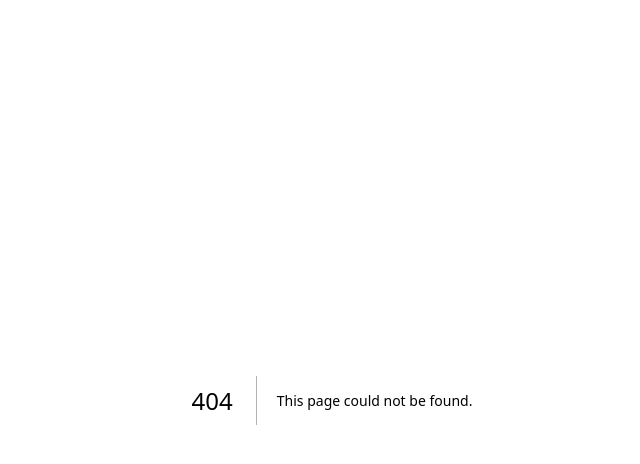
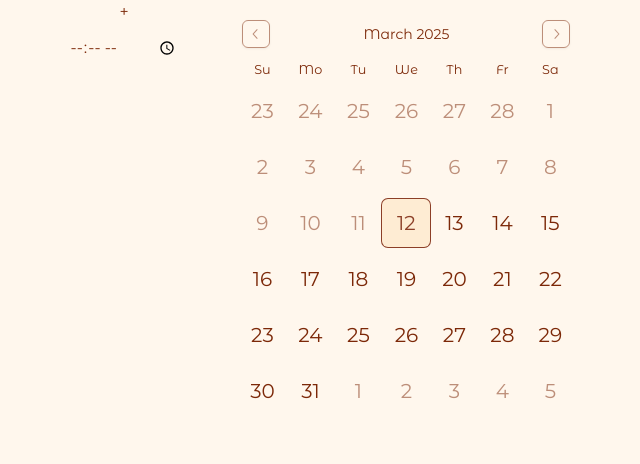
Before and after one commit to jakespvk/kimmy-esthi-frontend, a Next.js app: page /admin/new-appointments in a window 1280 px wide. Before the commit this address had no page. Shown: the top 464 px of the page, without its empty margins (308-948 px from the left). Built offline with nearby package versions, Linux system fonts and the light colour scheme; no server answers.

Commit message:
some major updates

```diff
--- /dev/null
+++ b/app/admin/dashboard/page.tsx
@@ -0,0 +1,9 @@
+import Link from "next/link";
+
+export default function AdminDashboard() {
+  return (
+    <div>
+      <Link href="admin/new-appointments">Create Appointments</Link>
+    </div>
+  )
+}
--- /dev/null
+++ b/app/admin/new-appointments/page.tsx
@@ -0,0 +1,126 @@
+"use client"
+
+import { zodResolver } from "@hookform/resolvers/zod"
+import { format } from "date-fns"
+import { useForm } from "react-hook-form"
+import { z } from "zod"
+
+import { Calendar } from "@/components/ui/calendar"
+import {
+  Form,
+  FormField,
+  FormItem,
+  FormLabel,
+} from "@/components/ui/form"
+import { Appointment } from '../../types'
+import { useState } from "react"
+
+const FormSchema = z.object({
+  appointmentDates: z.object({
+    Item: z.date({
+      required_error: "A date is required.",
+    }),
+  }),
+})
+
+const baseUrl = process.env.NEXT_PUBLIC_API_BASE_URL;
+
+const today = new Date(new Date().setHours(0, 0, 0, 0));
+
+export default function NewAppointments({ searchParams }:
+  {
+    searchParams:
+    { appointmentType: string }
+  }) {
+
+  const [selectedDates, setSelectedDates] = useState<Date[] | undefined>();
+  const [count, setCount] = useState<number>(1);
+
+  const form = useForm<z.infer<typeof FormSchema>>({
+    resolver: zodResolver(FormSchema),
+  })
+
+  const onSubmit = async (data: z.infer<typeof FormSchema> | undefined) => {
+    if (data === undefined) {
+      // HANDLE THROW ERROR
+    } else {
+      const response = await fetch(`${baseUrl}/admin/appointments`, {
+        method: 'POST',
+        headers: {
+          'Content-Type': 'application/json',
+        },
+        body: JSON.stringify({ ...data.appointmentDates }),
+      });
+
+      if (!response.ok) {
+        // HANDLE ERROR RESPONSE
+      }
+
+      let result = await response.json();
+    }
+  }
+
+  const inputArr = [
+    {
+      type: "time",
+      id: 1,
+      value: ""
+    }
+  ];
+
+  const [arr, setArr] = useState(inputArr);
+
+  const addInput = () => {
+    setArr((s: any) => {
+      return [
+        ...s,
+        {
+          type: "time",
+          value: ""
+        }
+      ];
+    });
+  };
+
+  const handleChange = (e: any) => {
+    e.preventDefault();
+
+    const index = e.target.id;
+    setArr(s => {
+      const newArr = s.slice();
+      newArr[index].value = e.target.value;
+
+      return newArr;
+    });
+  };
+
+  return (
+    <>
+      <div className="flex flex-row items-start justify-center gap-10">
+        <div className="flex flex-col space-y-3">
+          <button onClick={addInput}>+</button>
+          {arr.map((item, i) => {
+            return (
+              <input
+                onChange={handleChange}
+                value={item.value}
+                id={i.toString()}
+                type={item.type}
+              />
+            );
+          })}
+        </div>
+        <Calendar
+          mode="multiple"
+          selected={selectedDates}
+          onSelect={setSelectedDates}
+          disabled={(date) =>
+            date < today
+          }
+          className="bg-(--color-base-100)"
+          initialFocus
+        />
+      </div>
+    </>
+  )
+}
--- /dev/null
+++ b/app/admin/page.tsx
@@ -0,0 +1,83 @@
+"use client";
+import { Button } from '@/components/ui/button';
+import { Form, FormControl, FormDescription, FormField, FormItem, FormLabel, FormMessage } from '@/components/ui/form';
+import { Input } from '@/components/ui/input';
+import { zodResolver } from "@hookform/resolvers/zod";
+import { redirect } from 'next/navigation';
+import { useForm } from 'react-hook-form';
+import { z } from "zod";
+
+const formSchema = z.object({
+  username: z.string().min(2).max(50),
+  password: z.string().min(2).max(50),
+})
+
+const baseUrl = process.env.NEXT_PUBLIC_API_BASE_URL;
+
+const Admin = () => {
+
+  const form = useForm<z.infer<typeof formSchema>>({
+    resolver: zodResolver(formSchema),
+    defaultValues: {
+      username: "",
+    },
+  })
+
+  async function onSubmit(values: z.infer<typeof formSchema>) {
+    const response = await fetch(`${baseUrl}/admin`, {
+      method: 'POST',
+      headers: {
+        'Content-Type': 'application/json',
+      },
+      body: JSON.stringify({ ...values })
+    });
+    if (!response.ok) {
+      // HANDLE ERROR
+    }
+    redirect("/admin/dashboard");
+  }
+
+  return (
+    <div>
+      <Form {...form}>
+        <form onSubmit={form.handleSubmit(onSubmit)} className="space-y-8">
+          <FormField
+            control={form.control}
+            name="username"
+            render={({ field }) => (
+              <FormItem>
+                <FormLabel>Username</FormLabel>
+                <FormControl>
+                  <Input placeholder="shadcn" {...field} />
+                </FormControl>
+                <FormDescription>
+                  This is your public display name.
+                </FormDescription>
+                <FormMessage />
+              </FormItem>
+            )}
+          />
+          <FormField
+            control={form.control}
+            name="password"
+            render={({ field }) => (
+              <FormItem>
+                <FormLabel>Password</FormLabel>
+                <FormControl>
+                  <Input placeholder="shadcn" {...field} />
+                </FormControl>
+                <FormDescription>
+                  This is your private password.
+                </FormDescription>
+                <FormMessage />
+              </FormItem>
+            )}
+          />
+          <Button type="submit">Submit</Button>
+        </form>
+      </Form>
+    </div>
+  )
+}
+
+export default Admin
--- a/app/booking/appointments/columns.tsx
+++ b/app/booking/appointments/columns.tsx
@@ -47,9 +47,8 @@ export const columns: ColumnDef<Appointment>[] = [
       const appointment = row.original
 
       if (appointment.status == true) {
-        {/*return <div><button disabled className="btn">Book Now!</button></div>*/ }
-        // @ts-ignore
         return <div>
+          {/* @ts-ignore */}
           <a type="button" disabled
             className="disabled:bg-slate-50 p-3 mx-3 my-1 btn">
             Book Now!
--- a/app/booking/page.tsx
+++ b/app/booking/page.tsx
@@ -7,27 +7,16 @@ import { DataTable } from "./appointments/data-table"
 
 import { zodResolver } from "@hookform/resolvers/zod"
 import { format } from "date-fns"
-import { CalendarIcon } from "lucide-react"
 import { useForm } from "react-hook-form"
 import { z } from "zod"
 
-import { cn } from "@/lib/utils"
-import { Button } from "@/components/ui/button"
 import { Calendar } from "@/components/ui/calendar"
 import {
   Form,
-  FormControl,
-  FormDescription,
   FormField,
   FormItem,
   FormLabel,
-  FormMessage,
 } from "@/components/ui/form"
-import {
-  Popover,
-  PopoverContent,
-  PopoverTrigger,
-} from "@/components/ui/popover"
 import { Appointment } from '../types'
 
 const FormSchema = z.object({
@@ -36,8 +25,9 @@ const FormSchema = z.object({
   }),
 })
 
-// const baseUrl = "https://sunsetkimcare.automeetbackend.space"
-const baseUrl = "http://localhost:5000"
+const baseUrl = process.env.NEXT_PUBLIC_API_BASE_URL;
+
+const today = new Date(new Date().setHours(0, 0, 0, 0));
 
 export default function DatePickerForm({ searchParams }:
   {
@@ -45,14 +35,12 @@ export default function DatePickerForm({ searchParams }:
     { appointmentType: string }
   }) {
   const [data, setData] = useState([]);
-  const [popoverOpen, setPopoverOpen] = useState(false);
 
   const form = useForm<z.infer<typeof FormSchema>>({
     resolver: zodResolver(FormSchema),
   })
 
   useEffect(() => {
-    const today = new Date(new Date().setHours(0, 0, 0, 0));
     form.setValue("appointmentDate", today);
     onSubmit({ appointmentDate: today });
   }, [form]);
@@ -97,58 +85,16 @@ export default function DatePickerForm({ searchParams }:
               render={({ field }) => (
                 <FormItem className="flex flex-col items-center">
                   <FormLabel>Select a date to see available appointments:</FormLabel>
-                  {/* <Popover> */}
-                  {/*   <Popover open={popoverOpen} onOpenChange={setPopoverOpen}> */}
-                  {/*     <PopoverTrigger asChild> */}
-                  {/*       <FormControl> */}
-                  {/*         <Button */}
-                  {/*           variant={"outline"} */}
-                  {/*           className={cn( */}
-                  {/*             "w-[240px] pl-3 text-left font-normal hover:bg-accent/10", */}
-                  {/*             !field.value && "text-muted-foreground" */}
-                  {/*           )} */}
-                  {/*         > */}
-                  {/*           {field.value ? ( */}
-                  {/*             format(field.value, "PPP") */}
-                  {/*           ) : ( */}
-                  {/*             <span>Pick a date</span> */}
-                  {/*           )} */}
-                  {/*           <CalendarIcon className="ml-auto h-4 w-4 opacity-50" /> */}
-                  {/*         </Button> */}
-                  {/*       </FormControl> */}
-                  {/*     </PopoverTrigger> */}
-                  {/*     <PopoverContent className="w-auto p-0" align="start"> */}
-                  {/*       <Calendar */}
-                  {/*         mode="single" */}
-                  {/*         selected={field.value} */}
-                  {/*         onSelect={(selectedDate) => { */}
-                  {/*           field.onChange(selectedDate); */}
-                  {/*           onSubmit({ appointmentDate: selectedDate }); */}
-                  {/*           setPopoverOpen(false); */}
-                  {/*         }} */}
-                  {/*         //disabled={(date) => */}
-                  {/*         //date < new Date(new Date().setHours(0,0,0,0)) */}
-                  {/*         //} */}
-                  {/*         className="bg-(--color-base-100)" */}
-                  {/*         initialFocus */}
-                  {/*       /> */}
-                  {/*     </PopoverContent> */}
-                  {/*   </Popover> */}
-                  {/* </Popover> */}
-                  {/* <FormDescription> */}
-                  {/* </FormDescription> */}
-                  {/* <FormMessage /> */}
                   <Calendar
                     mode="single"
                     selected={field.value}
                     onSelect={(selectedDate) => {
                       field.onChange(selectedDate);
-                      onSubmit({ appointmentDate: selectedDate });
-                      setPopoverOpen(false);
+                      onSubmit({ appointmentDate: selectedDate ?? today });
                     }}
-                    //disabled={(date) =>
-                    //date < new Date(new Date().setHours(0,0,0,0))
-                    //}
+                    disabled={(date) =>
+                      date < today
+                    }
                     className="bg-(--color-base-100)"
                     initialFocus
                   />
--- a/app/booking/scheduleAppointment/page.tsx
+++ b/app/booking/scheduleAppointment/page.tsx
@@ -35,8 +35,7 @@ const formSchema = z.object({
   }),
 })
 
-const baseUrl = "http://localhost:5000";
-// const baseUrl = "https://sunset-kimcare.automeet.space";
+const baseUrl = process.env.NEXT_PUBLIC_API_BASE_URL;
 
 export default function ScheduleAppointment({ searchParams }: {
   searchParams: {
--- a/app/layout.tsx
+++ b/app/layout.tsx
@@ -3,7 +3,7 @@ import { Montserrat_Alternates } from 'next/font/google'
 
 const montserrat = Montserrat_Alternates({ weight: ['400'], subsets: ['latin'] })
 
-const baseUrl = "https://sunsetkimcare.automeetbackend.space"
+const API_BASE_URL = process.env.NEXT_PUBLIC_API_BASE_URL;
 
 export const metadata = {
   title: 'Sunset Kimcare',
```
